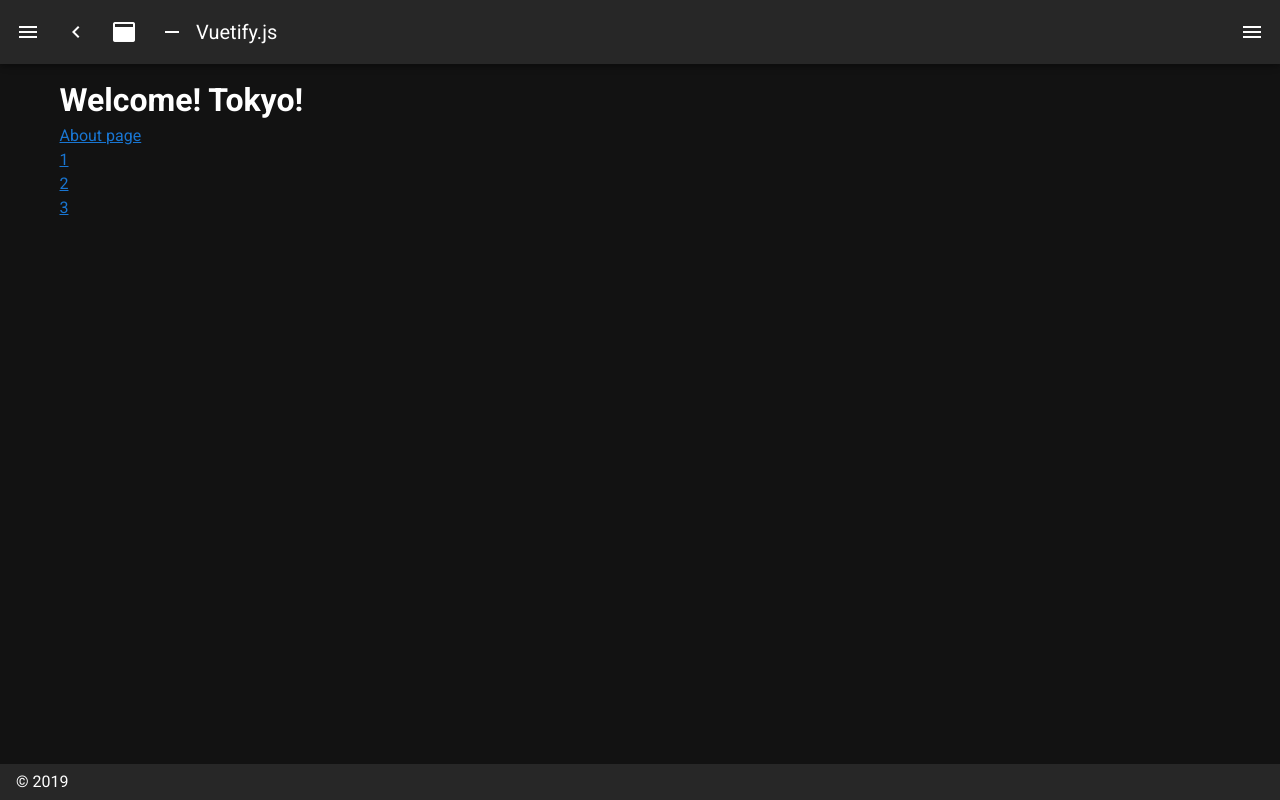
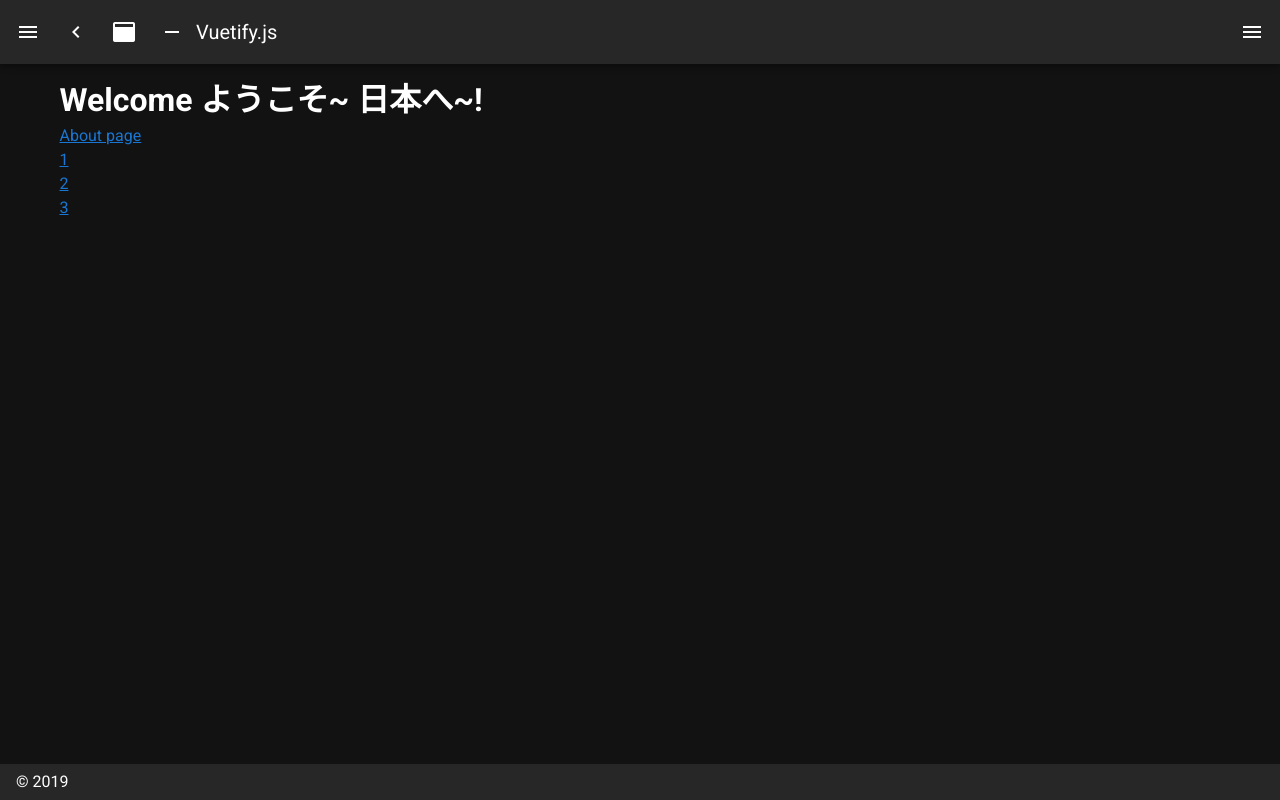
Before and after one commit to ryotaseto0507/sample, a Nuxt app: page / in a window 1280 px wide. Built offline with nearby package versions, Linux system fonts and the light colour scheme.

Commit message:
changed a little bit

```diff
--- a/pages/index.vue
+++ b/pages/index.vue
@@ -1,6 +1,6 @@
 <template>
   <div>
-    <h1>Welcome! Tokyo!</h1>
+    <h1>Welcome ようこそ~ 日本へ~!</h1>
     <NLink to="/about">
       About page
     </Nlink>
```
